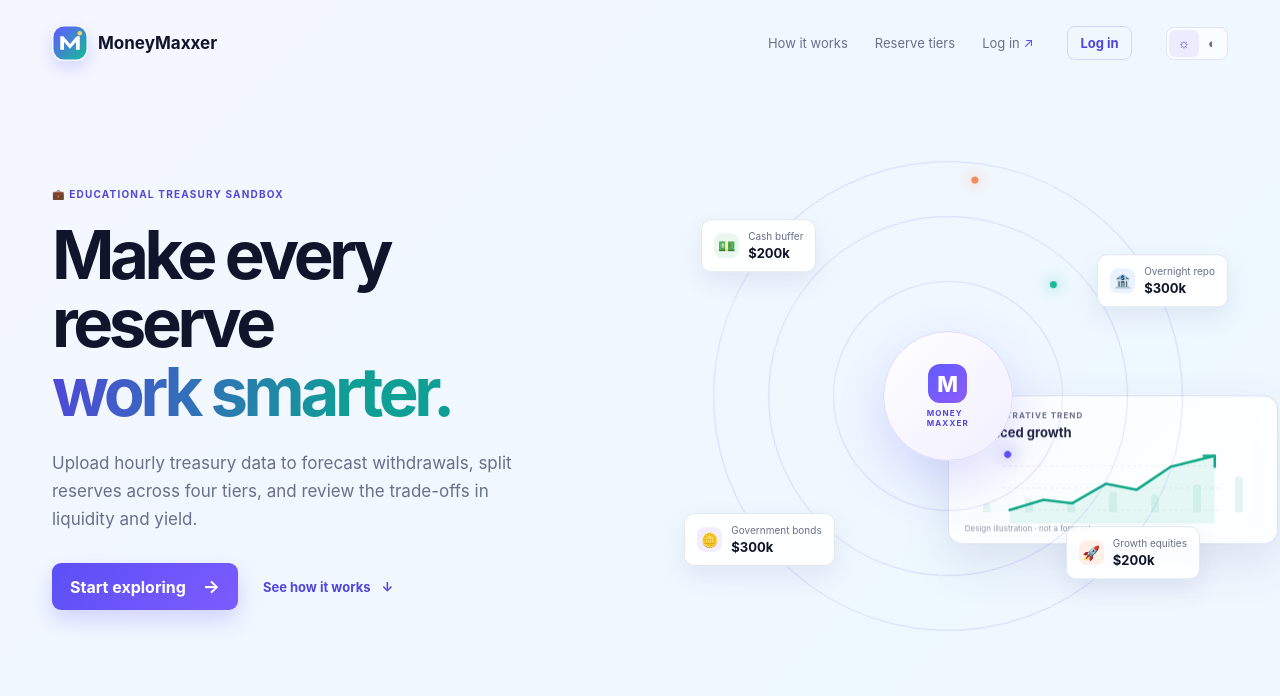
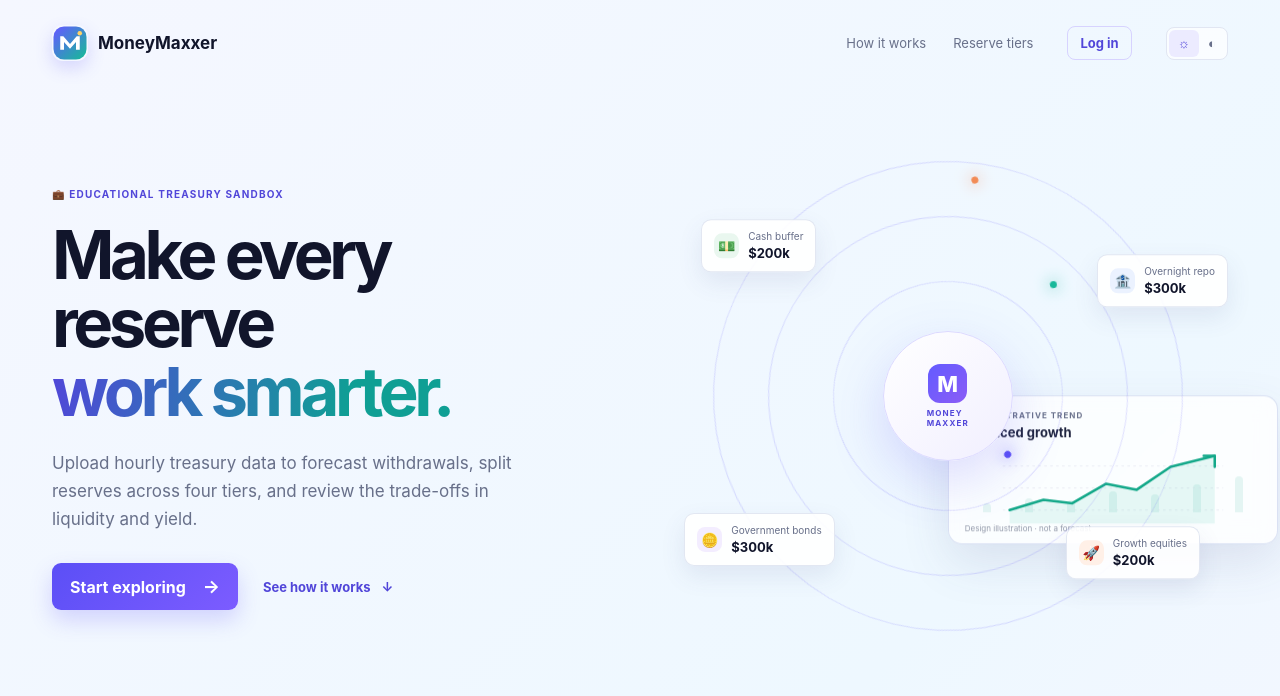
Before and after one commit to MananDave-py/reservejuggler, a Django app: page / in a window 1280 px wide. Shown: the top 696 px of the page. Run offline with Django 5.2, Linux system fonts and the light colour scheme.

Commit message:
Remove duplicate landing page login link

```diff
--- a/main/templates/main/intro.html
+++ b/main/templates/main/intro.html
@@ -13,7 +13,7 @@
 <body class="intro-page">
   <header class="intro-nav">
     <a class="brand" href="{% url 'main:intro' %}"><img src="{% static 'main/moneymaxxer-mark.svg' %}" alt=""><span><strong>MoneyMaxxer</strong></span></a>
-    <nav><a href="#how-it-works">How it works</a><a href="#tiers">Reserve tiers</a>{% if user.is_authenticated %}<a href="{% url 'main:overview' %}">Open dashboard <span>↗</span></a>{% else %}<a href="{% url 'main:login' %}?next={% url 'main:dashboard' %}">Log in <span>↗</span></a>{% endif %}</nav>
+    <nav><a href="#how-it-works">How it works</a><a href="#tiers">Reserve tiers</a>{% if user.is_authenticated %}<a href="{% url 'main:overview' %}">Open dashboard <span>↗</span></a>{% endif %}</nav>
     {% if user.is_authenticated %}<a class="account-link" href="{% url 'main:dashboard' %}">Dashboard</a><form class="account-form" method="post" action="{% url 'main:logout' %}">{% csrf_token %}<button class="account-link" type="submit">Log out</button></form>{% else %}<a class="account-link" href="{% url 'main:login' %}?next={% url 'main:dashboard' %}">Log in</a>{% endif %}
     <div class="intro-theme"><button data-theme="light">☼</button><button data-theme="dark">◐</button></div>
   </header>
```
